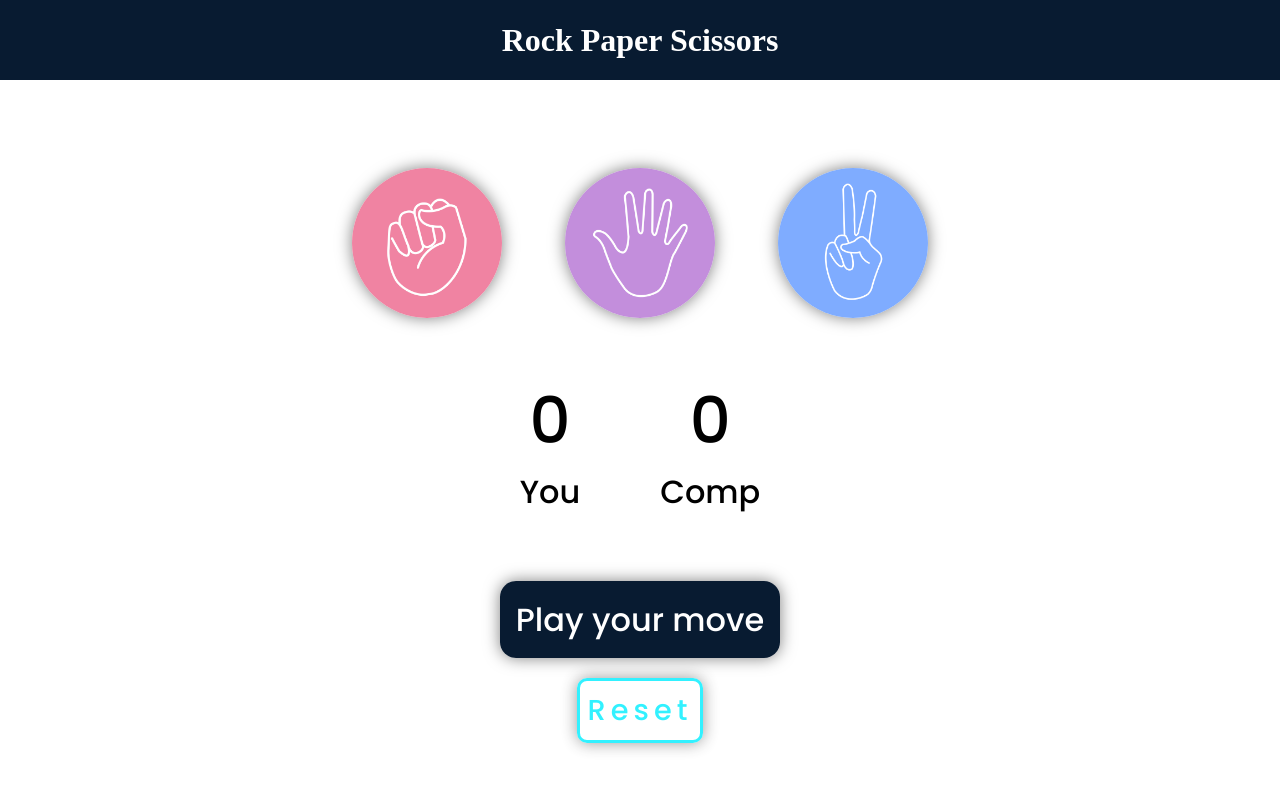
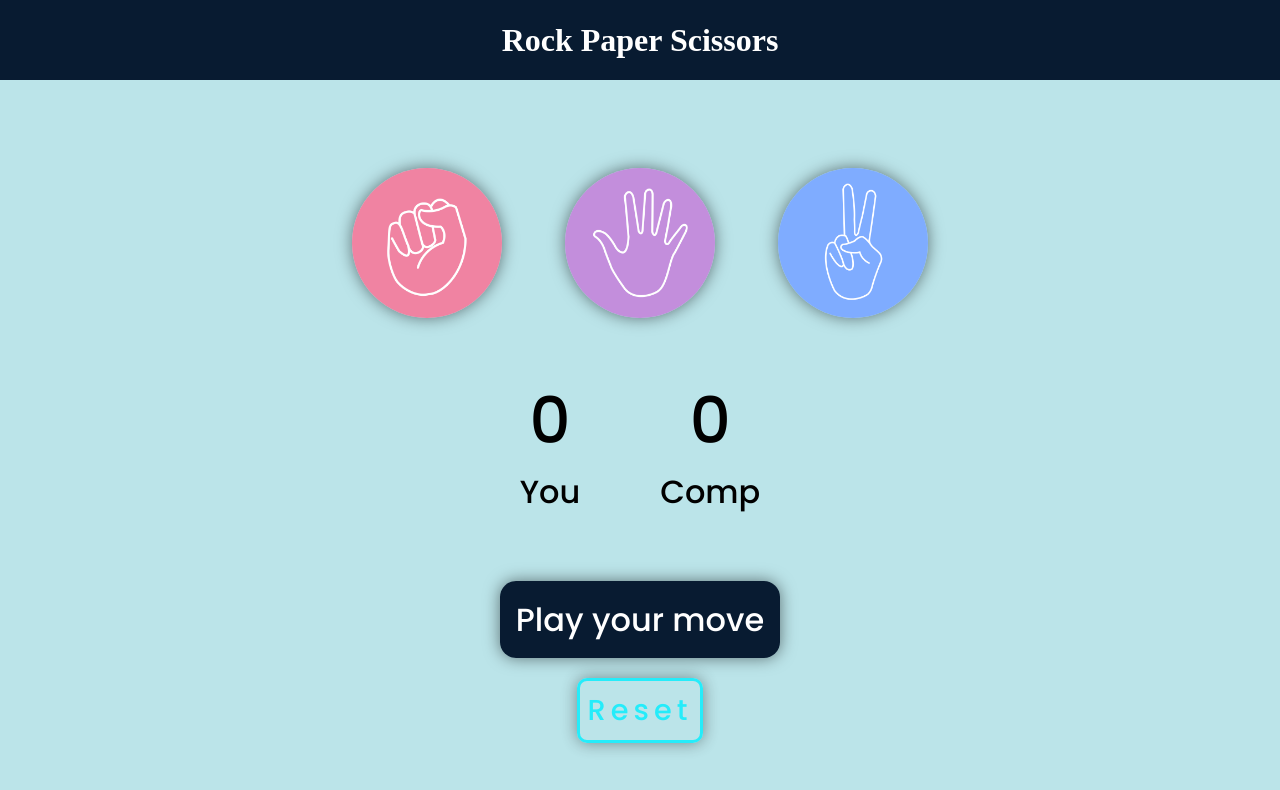
Before and after one commit to rudra2671/rock-paper-scissors, a plain HTML site: page index.html in a window 1280 px wide. Drawn offline with Linux system fonts and the light colour scheme; a web font is replaced by a local one.

Commit message:
Update style.css

```diff
--- a/style.css
+++ b/style.css
@@ -2,6 +2,7 @@
     margin: 0;
     padding: 0;
     text-align: center;
+    background-color: #bbe4e9;
   }
 
   h1 {
```
